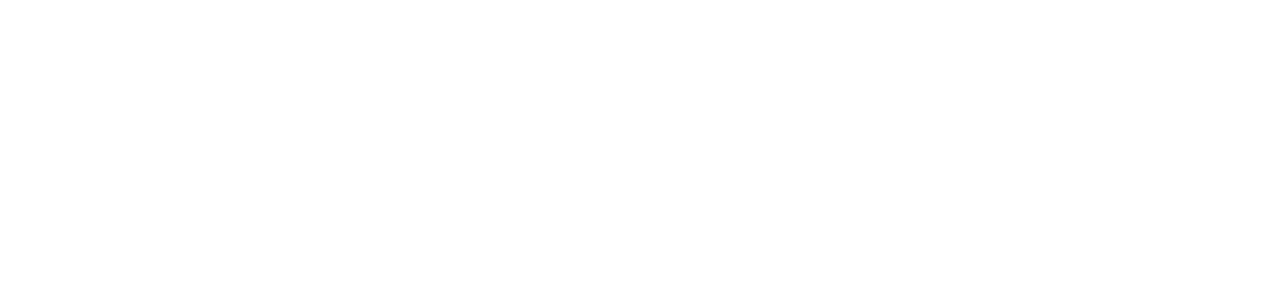
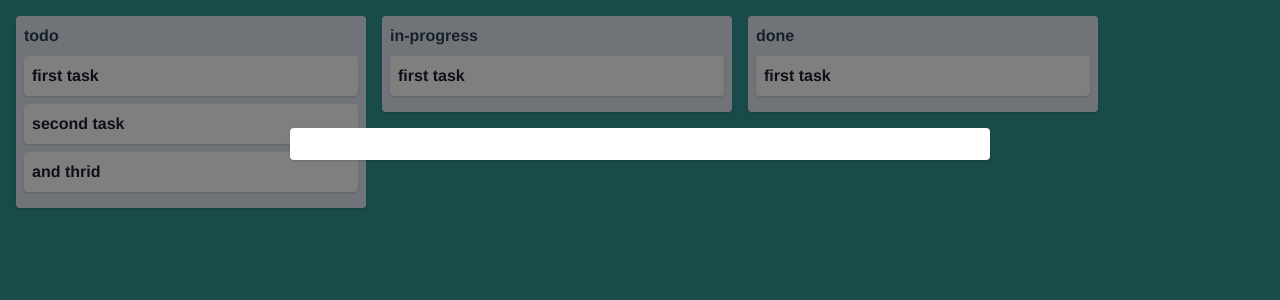
Before and after one commit to bazsup/trello-clone, a Vue app: page /task/1 in a window 1280 px wide. Shown: the top 300 px of the page. Built offline with nearby package versions, Linux system fonts and the light colour scheme.

Commit message:
add condition to show task modal

```diff
--- /dev/null
+++ b/src/components/Task.vue
@@ -0,0 +1,18 @@
+<template>
+  <div class="task-view">
+
+  </div>
+</template>
+
+<script>
+export default {
+
+}
+</script>
+
+<style>
+.task-view {
+  @apply relative flex flex-row bg-white inset-0 mx-4 m-32 mx-auto py-4 text-left rounded shadow;
+  max-width: 700px;
+}
+</style>
--- a/src/router/index.js
+++ b/src/router/index.js
@@ -1,6 +1,7 @@
 import Vue from 'vue'
 import VueRouter from 'vue-router'
 import Board from '../views/Board.vue'
+import Task from '../components/Task.vue'
 
 Vue.use(VueRouter)
 
@@ -11,7 +12,14 @@
     {
       path: '/',
       name: 'board',
-      component: Board
+      component: Board,
+      children: [
+        {
+          path: 'task/:id',
+          name: 'task',
+          component: Task
+        }
+      ]
     }
   ]
 })
--- a/src/views/Board.vue
+++ b/src/views/Board.vue
@@ -24,13 +24,23 @@
         </div>
       </div>
     </div>
+
+    <div class="task-bg" v-if="isTaskOpen">
+      <router-view></router-view>
+    </div>
+
   </div>
 </template>
 <script>
 import { mapState } from 'vuex'
 
 export default {
-  computed: mapState(['board'])
+  computed: {
+    ...mapState(['board']),
+    isTaskOpen () {
+      return this.$route.name === 'task'
+    }
+  }
 }
 </script>
 
```
